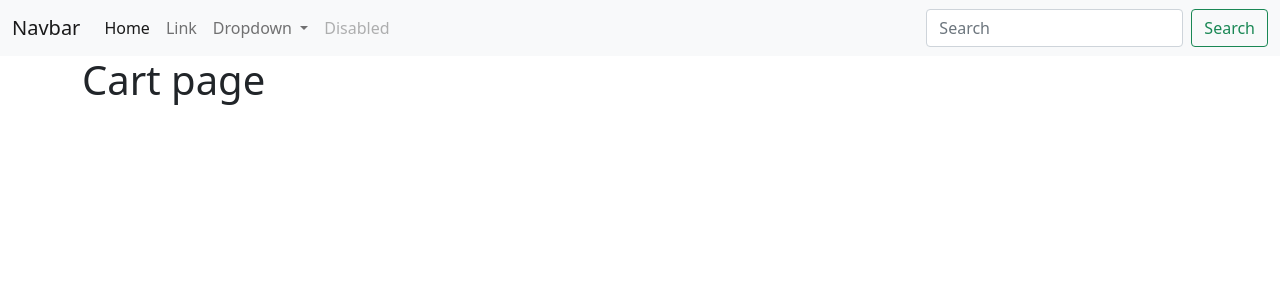
After one commit to zagdiablo/e-commerce-project, a Django app: template onlinestore/templates/onlinestore/cart.html in a window 1280 px wide. The commit adds this page. Shown: the top 300 px of the page. Run offline with Django 3.2, Linux system fonts and the light colour scheme; the template is opened without the code that fills it, so the values that code supplies are empty.

Commit message:
progress 12-5-2021: added cart, store, checkout pages. setting up some views.py

```diff
--- a/eCommerceProject/urls.py
+++ b/eCommerceProject/urls.py
@@ -14,8 +14,9 @@ Including another URLconf
     2. Add a URL to urlpatterns:  path('blog/', include('blog.urls'))
 """
 from django.contrib import admin
-from django.urls import path
+from django.urls import path, include
 
 urlpatterns = [
     path('admin/', admin.site.urls),
+    path('', include('onlinestore.urls'))
 ]
--- /dev/null
+++ b/onlinestore/templates/onlinestore/cart.html
@@ -0,0 +1,7 @@
+{% extends 'onlinestore/main.html' %}
+{% load static %}
+
+
+{% block content %}
+    <h1>Cart page</h1>
+{% endblock content %}
--- a/onlinestore/templates/onlinestore/main.html
+++ b/onlinestore/templates/onlinestore/main.html
@@ -1,12 +1,65 @@
+{% load static %}
+
 <!DOCTYPE html>
 <html lang="en">
 <head>
     <meta charset="UTF-8">
     <meta http-equiv="X-UA-Compatible" content="IE=edge">
     <meta name="viewport" content="width=S, initial-scale=1.0">
-    <title>Document</title>
+
+    <!-- bootstrap -->
+    <link href="https://cdn.jsdelivr.net/npm/bootstrap@5.1.3/dist/css/bootstrap.min.css" rel="stylesheet" integrity="sha384-1BmE4kWBq78iYhFldvKuhfTAU6auU8tT94WrHftjDbrCEXSU1oBoqyl2QvZ6jIW3" crossorigin="anonymous">
+
+    <!-- custom css -->
+    <link rel="stylesheet" href="{% static 'css/main.css' %}">
+
+    <title>ASKAF Mart</title>
 </head>
 <body>
-    <h3>Main</h3>
+    <nav class="navbar navbar-expand-lg navbar-light bg-light">
+        <div class="container-fluid">
+          <a class="navbar-brand" href="#">Navbar</a>
+          <button class="navbar-toggler" type="button" data-bs-toggle="collapse" data-bs-target="#navbarSupportedContent" aria-controls="navbarSupportedContent" aria-expanded="false" aria-label="Toggle navigation">
+            <span class="navbar-toggler-icon"></span>
+          </button>
+          <div class="collapse navbar-collapse" id="navbarSupportedContent">
+            <ul class="navbar-nav me-auto mb-2 mb-lg-0">
+              <li class="nav-item">
+                <a class="nav-link active" aria-current="page" href="#">Home</a>
+              </li>
+              <li class="nav-item">
+                <a class="nav-link" href="#">Link</a>
+              </li>
+              <li class="nav-item dropdown">
+                <a class="nav-link dropdown-toggle" href="#" id="navbarDropdown" role="button" data-bs-toggle="dropdown" aria-expanded="false">
+                  Dropdown
+                </a>
+                <ul class="dropdown-menu" aria-labelledby="navbarDropdown">
+                  <li><a class="dropdown-item" href="#">Action</a></li>
+                  <li><a class="dropdown-item" href="#">Another action</a></li>
+                  <li><hr class="dropdown-divider"></li>
+                  <li><a class="dropdown-item" href="#">Something else here</a></li>
+                </ul>
+              </li>
+              <li class="nav-item">
+                <a class="nav-link disabled">Disabled</a>
+              </li>
+            </ul>
+            <form class="d-flex">
+              <input class="form-control me-2" type="search" placeholder="Search" aria-label="Search">
+              <button class="btn btn-outline-success" type="submit">Search</button>
+            </form>
+          </div>
+        </div>
+    </nav>
+
+    <div class="container">
+        {% block content %}
+
+        {% endblock content %}
+    </div>
+
+    <!-- bootstrap js -->
+    <script src="https://cdn.jsdelivr.net/npm/bootstrap@5.1.3/dist/js/bootstrap.bundle.min.js" integrity="sha384-ka7Sk0Gln4gmtz2MlQnikT1wXgYsOg+OMhuP+IlRH9sENBO0LRn5q+8nbTov4+1p" crossorigin="anonymous"></script>
 </body>
 </html>
--- /dev/null
+++ b/static/css/main.css
@@ -0,0 +1 @@
+/* No CSS *//*# sourceMappingURL=main.css.map */
```
Also changed, not shown: eCommerceProject/settings.py (+8 -0 lines), onlinestore/templates/onlinestore/checkout.html (added, +7 -0 lines), onlinestore/templates/onlinestore/store.html (added, +7 -0 lines), onlinestore/urls.py (added, +9 -0 lines), onlinestore/views.py (+12 -1 lines), static/css/main.scss (added), static/images/cart3.svg (added), 1 other file.
